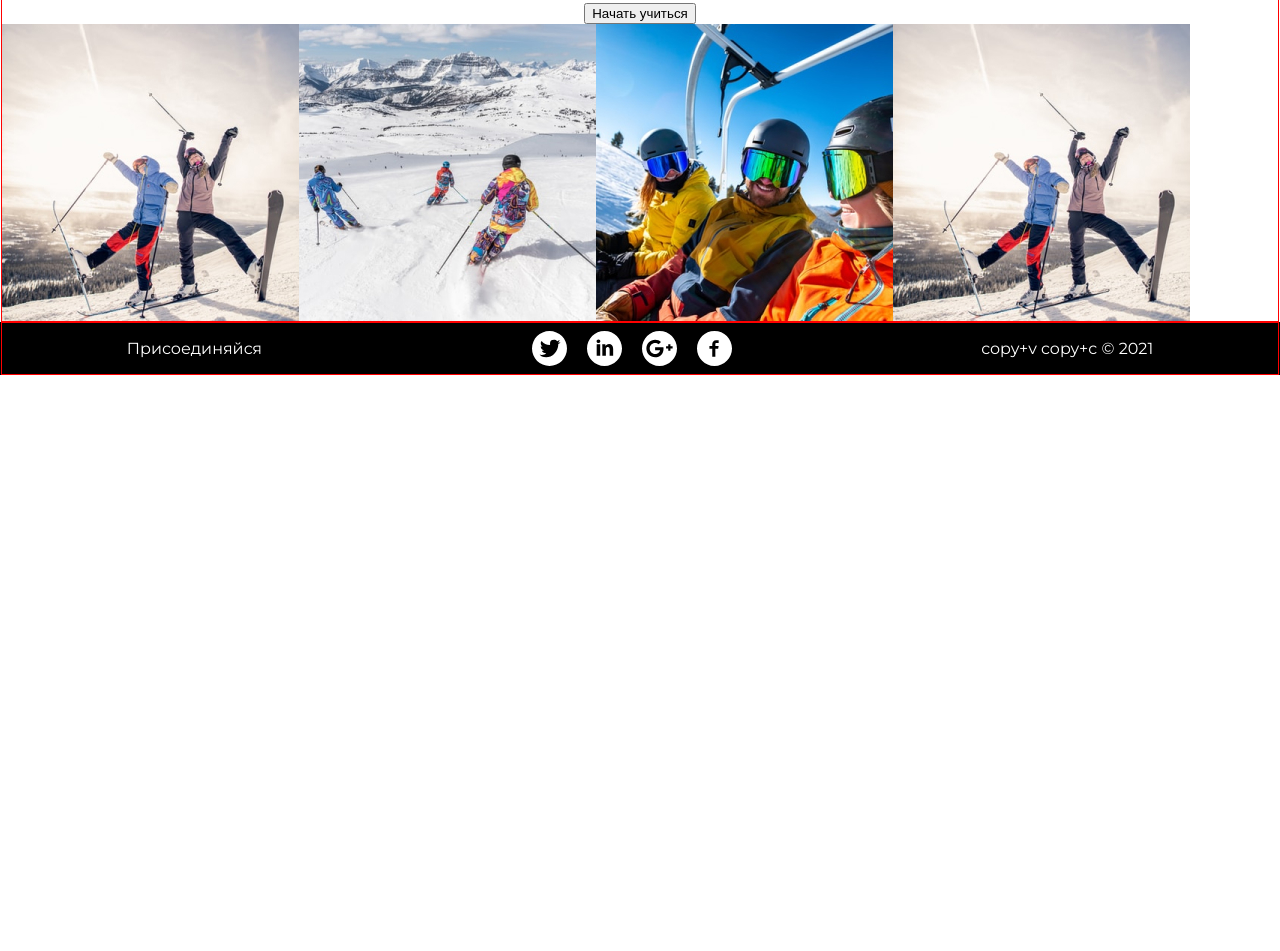
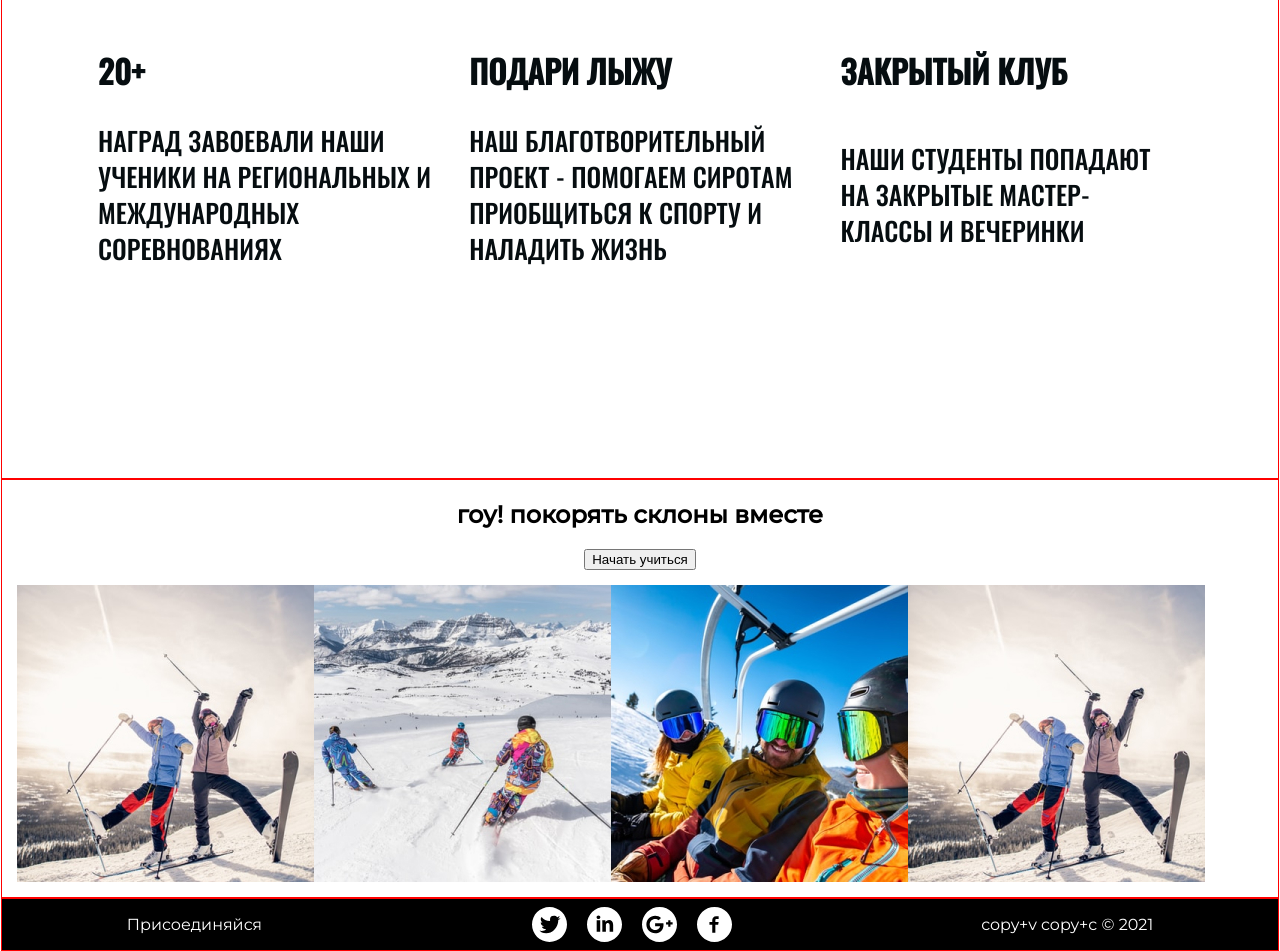
Before and after one commit to Vanekik/ski-school-Solodovnikov, a plain HTML site: page index.html in a window 1280 px wide. Shown: the part 737-1688 px from the top of the page. Before the commit the page ends 1112 px from the top, so only its background shows below. Drawn offline with Linux system fonts and the light colour scheme.

Commit message:
добавил стилистику

```diff
--- a/index.html
+++ b/index.html
@@ -30,9 +30,12 @@
       <section class="options">
         <div class="container">
 
-          <h2>Учиться с нами увлекательно и эффективно</h2>
+          <div class="h2-title">
+            <h2>УЧИТЬСЯ С НАМИ УВЛЕКАТЕЛЬНО И ЭФФЕКТИВНО</h2>
+          </div>
 
 
+          <div class="options-div">
             <div class="options-item">
               <strong class="options-title">МЫ ПРОФИ</strong>
               <p class="options-text">Наши инструктора - мастера спорта, призеры российских и международных стартов.</p>
@@ -62,6 +65,7 @@
               <strong class="options-title">ЗАКРЫТЫЙ КЛУБ</strong>
               <p class="options-text">Наши студенты попадают на закрытые мастер-классы и вечеринки</p>
             </div>
+          </div>
 
         </div>
 
@@ -73,10 +77,13 @@
 
             <button>Начать учиться</button>
             <div class="go-wrap">
+              <div class="img-wrap">
                 <img src="images/twoSticks.jpg" alt="два человека на лыжах с лыжными палками пляшут на горе, на фоне солнца">
-              <img src="images/threeSticks.jpg" alt="три человека на лыжах катяться с горы на лыжах">
-              <img src="images/glasses.jpg" alt="три человека в солнцезащитных очках улыбаются фотографу">
-              <img src="images/twoSticks.jpg" alt="три человека на сноубордах прыгают с горки по снегу">
+              </div>
+              <div class="img-wrap"><img src="images/threeSticks.jpg" alt="три человека на лыжах катяться с горы на лыжах">
+              </div>
+              <div class="img-wrap"><img src="images/glasses.jpg" alt="три человека в солнцезащитных очках улыбаются фотографу"></div>
+              <div class="img-wrap"><img src="images/twoSticks.jpg" alt="три человека на сноубордах прыгают с горки по снегу"></div>
             </div>
           </div>
         </div>
--- a/styles/style.css
+++ b/styles/style.css
@@ -32,9 +32,11 @@
 /* Common */
 * {
   box-sizing: border-box;
+
 }
 
 body {
+  /* background-color: rgb(245, 238, 238); */
   margin: 0;
   font-family: 'Montserrat', sans-serif;
   color: #000000;
@@ -56,6 +58,7 @@ body {
 }
 
 .header-wrap {
+  background-color: #66D1FF;
   display: flex;
   align-items: center;
   justify-content: space-around;
@@ -70,7 +73,7 @@ body {
   text-align: center;
   color: #fff;
   background-image: url(../images/promo.png);
-  background-color: grey;
+  background-color: rgb(200, 192, 192);
   background-repeat: no-repeat;
   background-size: cover;
   background-position: center;
@@ -79,33 +82,79 @@ body {
 
 /* Options */
 .options {
+  /* margin: 170px 81px; */
+  /* background-color: #66D1FF; */
+  filter: drop-shadow rgba(0, 0, 0, 0.25);
+  font-family: 'Oswald', sans-serif;
   text-align: center;
+  text-transform: uppercase;
+}
+.h2-title {
+  margin: 170px 0 100px 0;
+
+}
+.options-div {
+  /* padding-left: 81px; */
+
+  padding-right: 81px;
+  padding-left: 81px;
+  padding-bottom: 170px;
+  display: flex;
+  flex-wrap: wrap;
+
+  color: #060D10;
 
 
 }
 
+
 .options-item {
+  padding: 15px;
+  display: flex;
+  flex-wrap: wrap;
+  /* justify-content: space-around; */
+  flex: 0 1 33.33%;
+  width: 406px;
 
-  flex-wrap: nowrap;
 }
+
+.options-title {
+  font-size: 32px;
+  line-height: 53px;
+}
+.options-text {
+  text-align: left;
+  font-size: 26px;
+  line-height: 36px;
+}
+
 
 /* Go */
 .go {
+
+  display: flex;
   text-align: center;
 }
 .go-wrap {
+  flex: 0 1 25%;
+  display: flex;
+
+  margin: 15px;
+}
+.img-wrap {
 
   display: flex;
+
+
+
+
 }
 
 /* Footer */
-.footer {
 
-  background-color: #000000;
-
-}
 
 .footer-wrap {
+  background-color: #000000;
   display: flex;
   align-items: center;
   justify-content: space-around;
```
Lines whose indentation alone changed are shown as unchanged.
